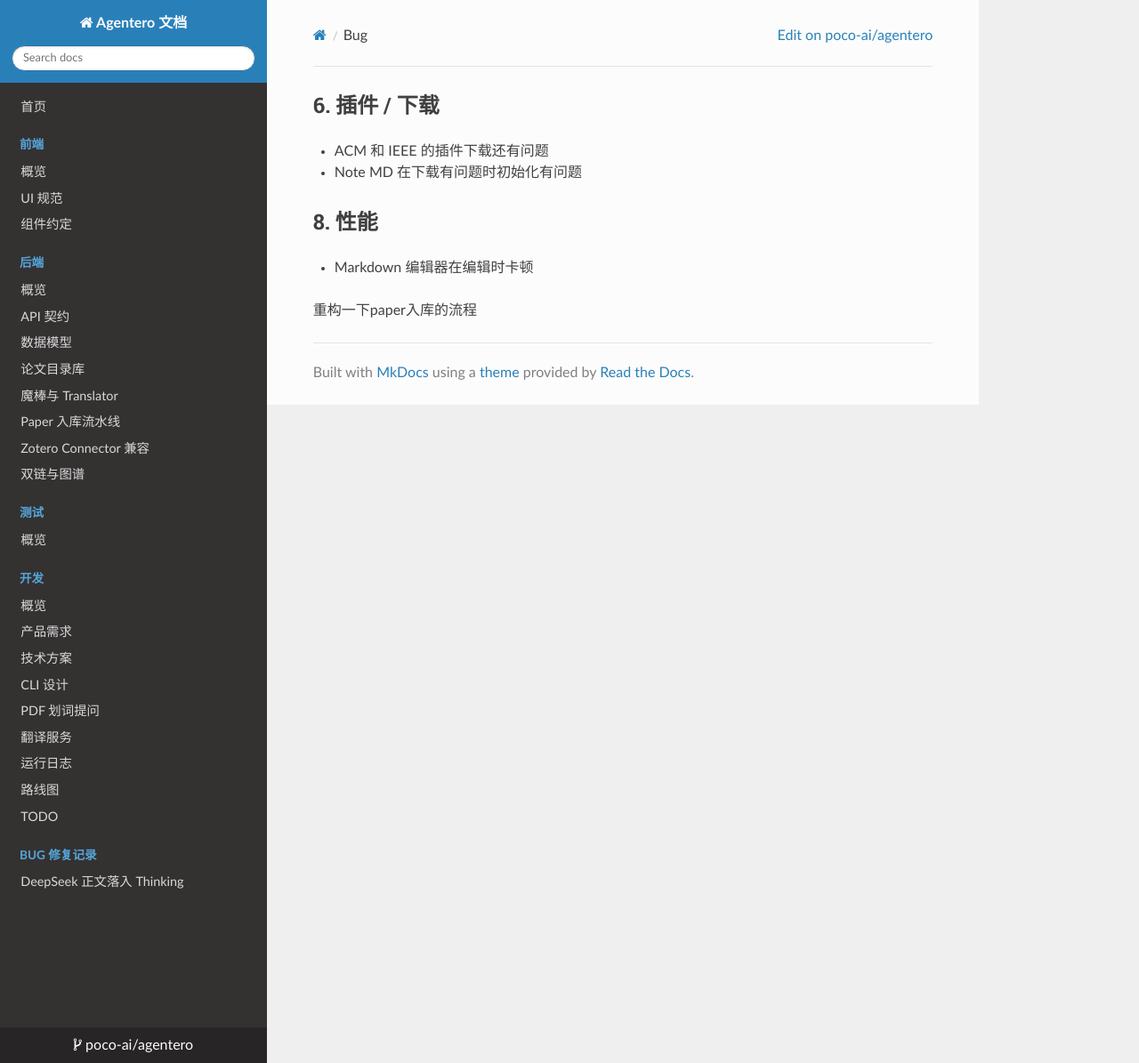
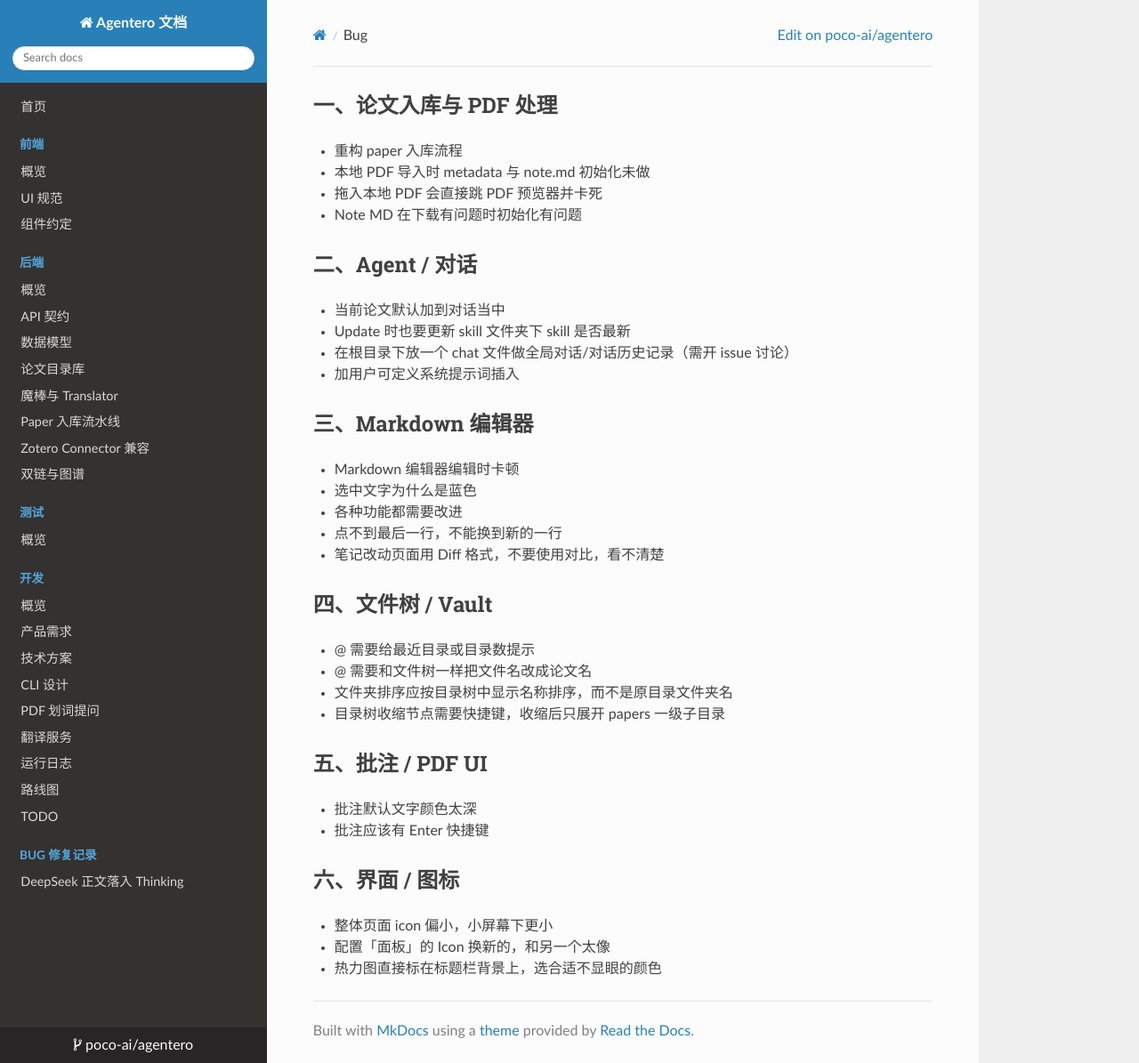
Before and after one commit to July-h5kf3/Agentero, an MkDocs documentation site: the page built from docs/development/bug.md, in a window 1280 px wide and 1195 px high. Shown: the whole window at 89% size. Built offline with MkDocs 1.6.1, drawn with Linux system fonts in a browser that asks for light colours; nearby versions of some CDN libraries.

Commit message:
docs(development): 重构文档提升多模块功能描述
- 重新组织论文入库与 PDF 处理章节，详细描述流程重构和本地导入问题
- 完善 Agent 对话模块，加入对话更新、全局记录及用户系统提示定制功能
- 增强 Markdown 编辑器部分，指出卡顿、选中文字样式及交互改进需求
- 优化文件树与 Vault 描述，增加目录提示、文件名替换及快捷键功能
- 更新批注及 PDF UI，调整默认颜色与添加快捷键支持
- 界面与图标部分改进，调整 Icon 大小及样式规范，优化热力图颜色显示

```diff
--- a/docs/development/bug.md
+++ b/docs/development/bug.md
@@ -1,8 +1,33 @@
-## 6. 插件 / 下载
-- ACM 和 IEEE 的插件下载还有问题
+## 一、论文入库与 PDF 处理
+- 重构 paper 入库流程
+- 本地 PDF 导入时 metadata 与 note.md 初始化未做
+- 拖入本地 PDF 会直接跳 PDF 预览器并卡死
 - Note MD 在下载有问题时初始化有问题
 
-## 8. 性能
-- Markdown 编辑器在编辑时卡顿
+## 二、Agent / 对话
+- 当前论文默认加到对话当中
+- Update 时也要更新 skill 文件夹下 skill 是否最新
+- 在根目录下放一个 chat 文件做全局对话/对话历史记录（需开 issue 讨论）
+- 加用户可定义系统提示词插入
 
-重构一下paper入库的流程
+## 三、Markdown 编辑器
+- Markdown 编辑器编辑时卡顿
+- 选中文字为什么是蓝色
+- 各种功能都需要改进
+- 点不到最后一行，不能换到新的一行
+- 笔记改动页面用 Diff 格式，不要使用对比，看不清楚
+
+## 四、文件树 / Vault
+- @ 需要给最近目录或目录数提示
+- @ 需要和文件树一样把文件名改成论文名
+- 文件夹排序应按目录树中显示名称排序，而不是原目录文件夹名
+- 目录树收缩节点需要快捷键，收缩后只展开 papers 一级子目录
+
+## 五、批注 / PDF UI
+- 批注默认文字颜色太深
+- 批注应该有 Enter 快捷键
+
+## 六、界面 / 图标
+- 整体页面 icon 偏小，小屏幕下更小
+- 配置「面板」的 Icon 换新的，和另一个太像
+- 热力图直接标在标题栏背景上，选合适不显眼的颜色
```
